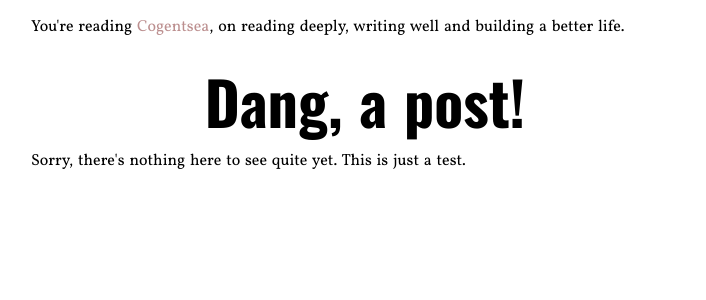
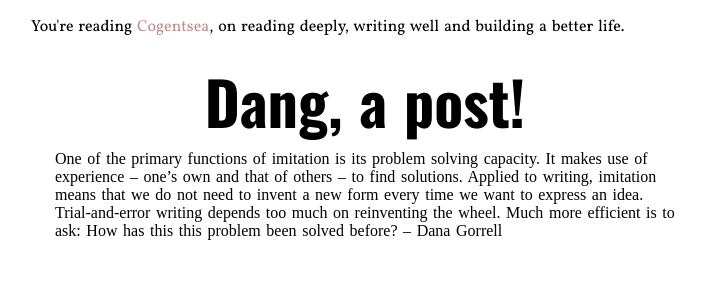
Before and after one commit to jacksoncusick/cogentsea, a Jekyll site: the page built from _posts/2014-09-24-third.html, in a window 1280 px wide. Shown: the top 300 px of the page, without its empty margins (275-981 px from the left). Built offline with Jekyll 4.4.1, drawn with Linux system fonts in a browser that asks for light colours.

Commit message:
Update 2014-09-24-third.html

```diff
--- a/_posts/2014-09-24-third.html
+++ b/_posts/2014-09-24-third.html
@@ -5,4 +5,4 @@ excerpt: Don't be hasty!
 ---
 
 <h1>Dang, a post!</h1>
-<p>Sorry, there's nothing here to see quite yet. This is just a test.</p>
+<p><blockquote>One of the primary functions of imitation is its problem solving capacity. It makes use of experience – one’s own and that of others – to find solutions. Applied to writing, imitation means that we do not need to invent a new form every time we want to express an idea. Trial-and-error writing depends too much on reinventing the wheel. Much more efficient is to ask: How has this this problem been solved before? – Dana Gorrell</blockquote></p>
```
